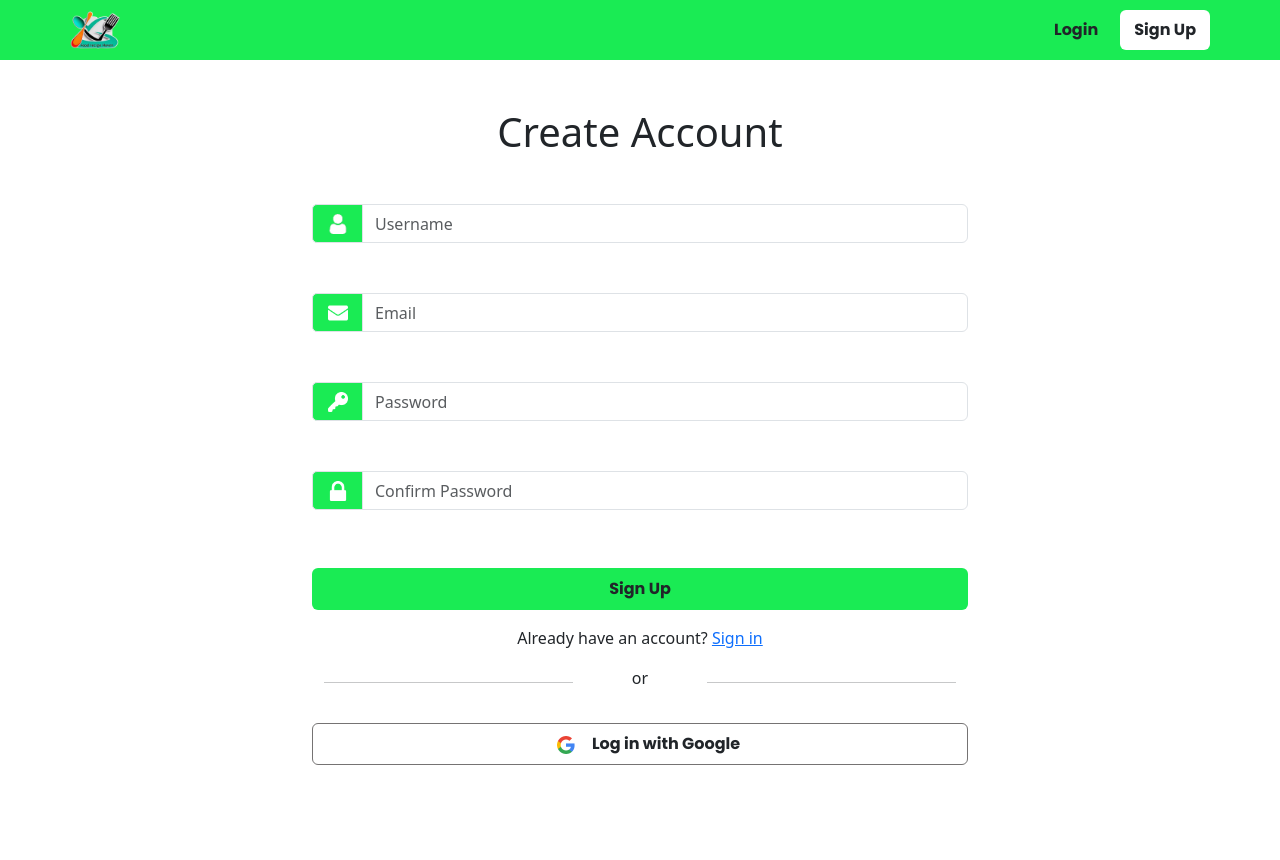
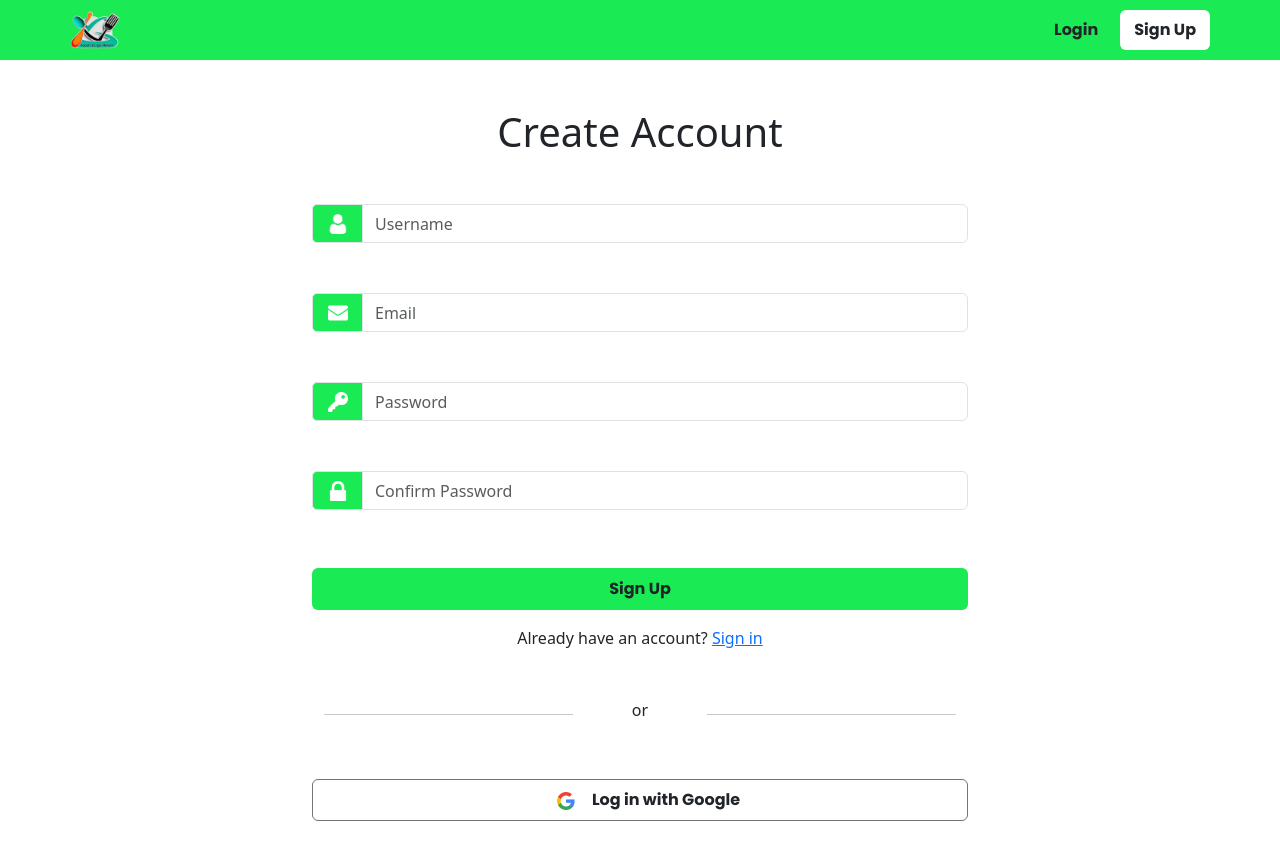
Before and after one commit to karanssu/foodRecipeHeven, a React (Create React App) app in the folder client/: page /signup in a window 1280 px wide. Shown: the top 860 px of the page. Before the commit the page ends 813 px from the top, so only its background shows below. Built offline with nearby package versions, Linux system fonts and the light colour scheme; no server answers.

Commit message:
signup page margin adjusted

```diff
--- a/client/src/components/pages/signup/SignupPage.js
+++ b/client/src/components/pages/signup/SignupPage.js
@@ -159,7 +159,7 @@ const SignupPage = () => {
 								Already have an account? <a href="/login">Sign in</a>
 							</p>
 						</div>
-						<div className="or-divider mb-3 mb-md-4">
+						<div className="or-divider my-4 my-md-5">
 							<div className="container">
 								<div className="row">
 									<div className="col-5">
```
